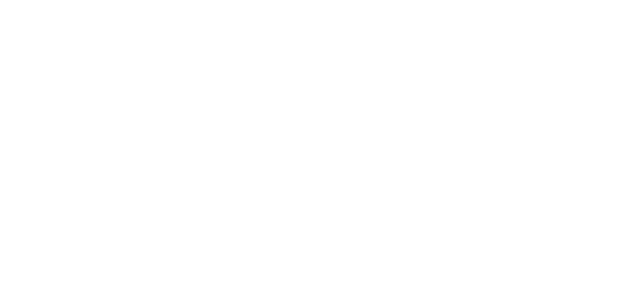
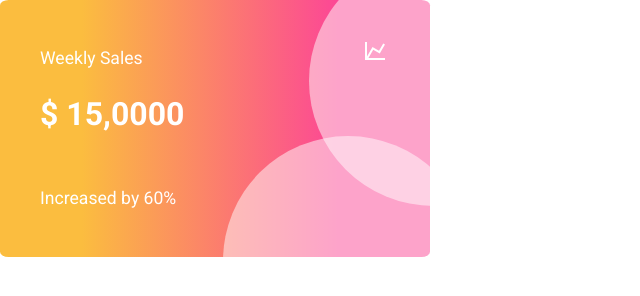
Before and after one commit to toryvictory/statcard_css, a plain HTML site: page index.html in a window 1280 px wide. Shown: the whole page, without its empty margins (0-640 px from the left). Drawn offline with Linux system fonts and the light colour scheme.

Commit message:
Add draft of stats card
Added text content, html structure and styles, background gradient, svg side icon.

```diff
--- a/css/style.css
+++ b/css/style.css
@@ -1 +1,67 @@
 @import "reset.css";
+
+:root {
+    font-family: 'Roboto', sans-serif;
+}
+
+* {
+    box-sizing: border-box;
+}
+
+.stats-card {
+    min-width: 250px;
+    max-width: 430px;
+    max-height: 400px;
+    background: rgb(251, 189, 63);
+    background: linear-gradient(90deg, rgba(251, 189, 63, 1) 19%, rgba(252, 70, 150, 1) 79%);
+    color: white;
+    padding: 50px 40px;
+    border-radius: 2%;
+    position: relative;
+}
+
+.stats-card::after {
+    content: "";
+    position: absolute;
+    right: -30%;
+    bottom: 20%;
+    border-radius: 50%;
+    width: 250px;
+    height: 250px;
+    background-color: rgba(255, 255, 255, 0.5);
+}
+
+.stats-card::before {
+    content: "";
+    position: absolute;
+    right: -10%;
+    bottom: -50%;
+    border-radius: 50%;
+    width: 250px;
+    height: 250px;
+    background-color: rgba(255, 255, 255, 0.5);
+}
+
+.stat-title {
+    text-transform: capitalize;
+    text-align: justify;
+    font-size: 1.1rem;
+}
+
+.stat-value {
+    font-weight: bold;
+    font-size: 2rem;
+    margin: 30px 0;
+}
+
+.stat-description {
+    text-align: justify;
+    font-size: 1.1rem;
+    padding-top: 30px;
+}
+
+.svg-container {
+    position: absolute;
+    top: 15%;
+    right: 10%;
+}
--- a/index.html
+++ b/index.html
@@ -5,8 +5,19 @@
     <meta name="viewport" content="width=device-width, initial-scale=1">
     <title>card_css project</title>
     <link rel="stylesheet" href="./css/style.css">
+    <link href="https://fonts.googleapis.com/css2?family=Roboto:wght@400;700&display=swap" rel="stylesheet">
 </head>
 <body>
-
+<div class="stats-card">
+    <div class="stat-title">Weekly sales</div>
+    <div class="stat-value">$ 15,0000</div>
+    <div class="stat-description">Increased by 60%</div>
+    <div class="svg-container">
+        <svg style="width:24px;height:24px" viewBox="0 0 24 24">
+            <path fill="currentColor"
+                  d="M16,11.78L20.24,4.45L21.97,5.45L16.74,14.5L10.23,10.75L5.46,19H22V21H2V3H4V17.54L9.5,8L16,11.78Z"/>
+        </svg>
+    </div>
+</div>
 </body>
 </html>
```
